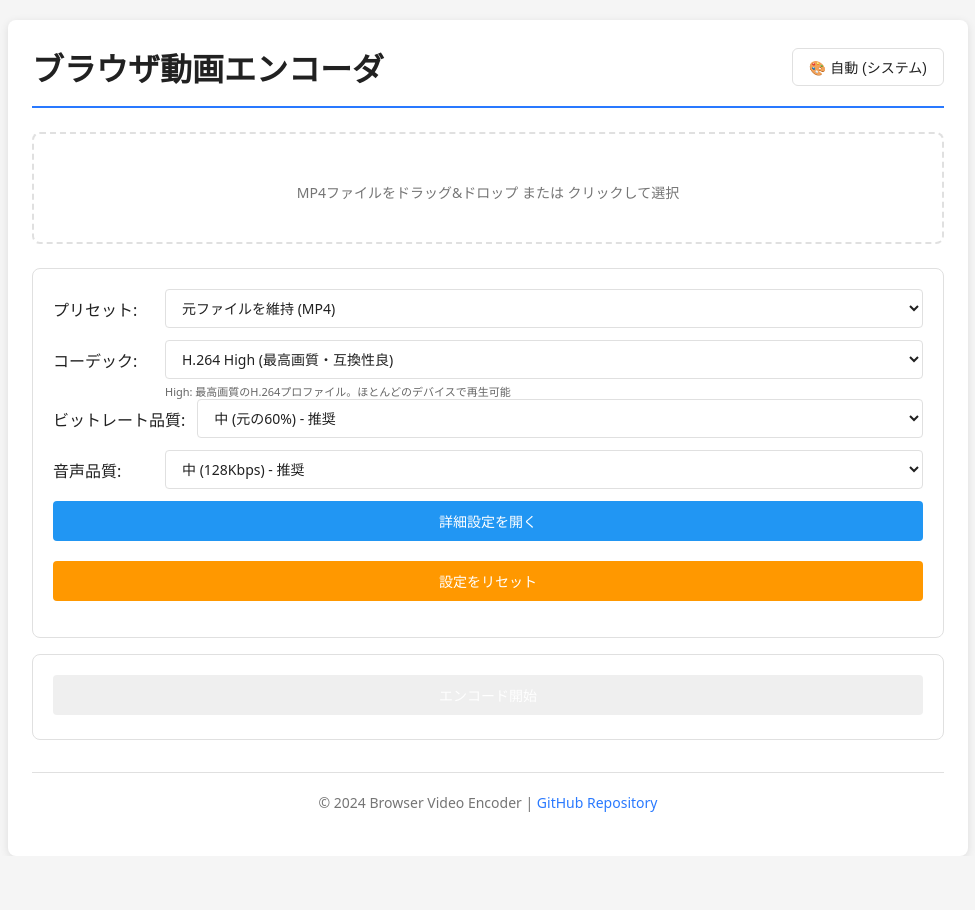
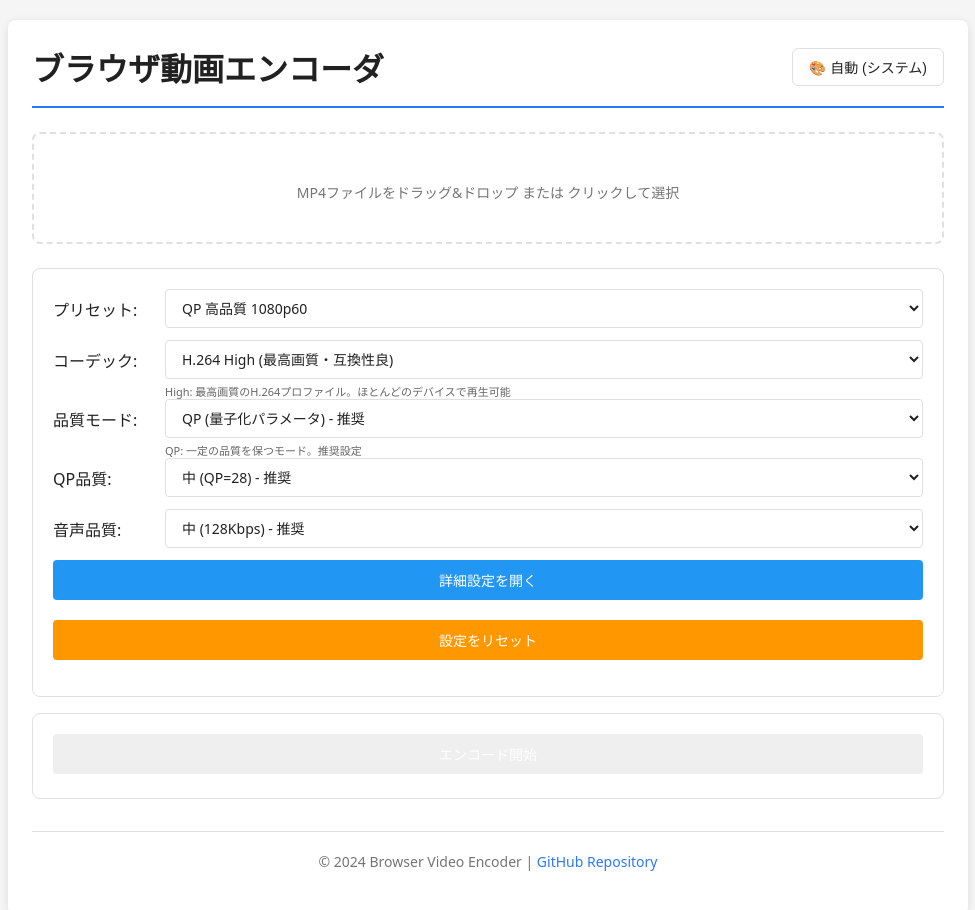
Before and after one commit to Shimamura-Kouki/2nd_IT-Project_BrowserVideoEncoding, a Svelte app in the folder video-encoder-app/frontend/: page / in a window 1280 px wide. Shown: the top 910 px of the page, without its empty margins (152-1127 px from the left). Before the commit the page ends 856 px from the top, so only its background shows below. Built offline with nearby package versions, Linux system fonts and the light colour scheme.

Commit message:
Add QP (quantizer) quality mode with new presets
Co-authored-by: Shimamura-Kouki <167506912+Shimamura-Kouki@users.noreply.github.com>

```diff
--- a/video-encoder-app/frontend/src/App.svelte
+++ b/video-encoder-app/frontend/src/App.svelte
@@ -60,10 +60,15 @@
   let framerate = 30;
 
   // Bitrate settings - quality-based
-  let qualityLevel = '中'; // 最高, 高, 中, 低, 最低, カスタム
+  let bitrateMode = 'quantizer'; // 'constant', 'variable', 'quantizer' (QP mode is default)
+  let qualityLevel = '中'; // 最高, 高, 中, 低, 最低, カスタム (for bitrate mode)
   let audioQualityLevel = '中'; // 最高, 高, 中, 低, 最低
-  let customVideoBitrate = 5000; // in Kbps, used when qualityLevel is 'カスタム'
+  let customVideoBitrate = 5000; // in Kbps, used when qualityLevel is 'カスタム' in bitrate mode
   let customAudioBitrate = 128; // in Kbps, used when qualityLevel is 'カスタム'
+
+  // QP (Quantization Parameter) settings for quantizer mode
+  let qpValue = 28; // Default QP value (lower = higher quality, typical range: 0-51 for H.264/H.265)
+  let qpPreset = '中'; // 最高, 高, 中, 低, 最低, カスタム
 
   // Auto-change container based on video codec selection only (to avoid cycles)
   $: {
@@ -266,6 +271,26 @@
     }
   };
 
+  // Calculate QP value based on preset
+  function calculateQP(): number {
+    if (qpPreset === 'カスタム') {
+      return qpValue;
+    }
+
+    // QP presets for H.264/H.265/VP9/AV1
+    // Lower QP = Higher Quality (typical range: 0-51 for H.264/H.265, 0-63 for VP9/AV1)
+    // For H.264/H.265: recommended range 18-28 for good quality
+    // For VP9/AV1: similar but can go higher
+    switch (qpPreset) {
+      case '最高': return 18; // Excellent quality
+      case '高': return 23;   // High quality
+      case '中': return 28;   // Medium quality (balanced)
+      case '低': return 33;   // Low quality
+      case '最低': return 38; // Minimum quality
+      default: return 28;
+    }
+  }
+
   // Calculate bitrate based on quality level and codec
   function calculateBitrate(isVideo: boolean): number {
     const baseRate = isVideo ? originalVideoBitrate : originalAudioBitrate;
@@ -445,12 +470,37 @@
       videoCodec = preset.codec ?? 'avc1.640028';
       audioCodec = preset.audioCodec ?? 'mp4a.40.2';
 
-      // Set quality level based on preset bitrate
+      // Apply bitrate mode and quality settings
+      bitrateMode = preset.bitrateMode ?? 'quantizer';
+
+      if (bitrateMode === 'quantizer') {
+        // QP mode - set QP preset based on quantizer value
+        if (preset.quantizer !== undefined) {
+          if (preset.quantizer <= 18) {
+            qpPreset = '最高';
+          } else if (preset.quantizer <= 23) {
+            qpPreset = '高';
+          } else if (preset.quantizer <= 28) {
+            qpPreset = '中';
+          } else if (preset.quantizer <= 33) {
+            qpPreset = '低';
+          } else {
+            qpPreset = '最低';
+          }
+          qpValue = preset.quantizer;
+        } else {
+          qpPreset = '中';
+          qpValue = 28;
+        }
+      } else {
+        // Bitrate mode - set quality level
         if (preset.preserveOriginal) {
           qualityLevel = '高'; // Default quality for preserve presets
         } else {
           qualityLevel = '中'; // Default quality for standard presets
         }
+      }
+
       customVideoBitrate = (preset.bitrate ?? 5_000_000) / 1000;
       customAudioBitrate = (preset.audio_bitrate ?? 128_000) / 1000;
       framerate = preset.framerate ?? 30;
@@ -556,6 +606,9 @@
     heightOnly = 1080;
     framerateMode = 'manual';
     framerate = 30;
+    bitrateMode = 'quantizer';
+    qpPreset = '中';
+    qpValue = 28;
     qualityLevel = '中';
     audioQualityLevel = '中';
     customVideoBitrate = 5000;
@@ -608,6 +661,7 @@
 
       const videoBitrate = calculateBitrate(true);
       const audioBitrate = calculateBitrate(false);
+      const videoQP = calculateQP();
 
       const config = {
         video: {
@@ -616,6 +670,8 @@
           width: width,
           height: height,
           bitrate: videoBitrate,
+          bitrateMode: bitrateMode,
+          quantizer: videoQP,
           framerate: framerate,
           framerateMode: framerateMode
         },
@@ -1199,6 +1255,59 @@
       </p>
 
       <div class="row">
+        <label>品質モード:</label>
+        <select bind:value={bitrateMode}>
+          <option value="quantizer">QP (量子化パラメータ) - 推奨</option>
+          <option value="variable">VBR (可変ビットレート)</option>
+          <option value="constant">CBR (固定ビットレート)</option>
+        </select>
+      </div>
+
+      <p style="color: #666; font-size: 11px; margin-left: 112px; margin-top: -8px;">
+        {#if bitrateMode === 'quantizer'}
+          QP: 一定の品質を保つモード。推奨設定
+        {:else if bitrateMode === 'variable'}
+          VBR: ビットレートを可変にして効率的にエンコード
+        {:else if bitrateMode === 'constant'}
+          CBR: 固定ビットレートで一定のファイルサイズを保証
+        {/if}
+      </p>
+
+      {#if bitrateMode === 'quantizer'}
+        <div class="row">
+          <label>QP品質:</label>
+          <select bind:value={qpPreset}>
+            <option value="最高">最高 (QP=18)</option>
+            <option value="高">高 (QP=23)</option>
+            <option value="中">中 (QP=28) - 推奨</option>
+            <option value="低">低 (QP=33)</option>
+            <option value="最低">最低 (QP=38)</option>
+            <option value="カスタム">カスタム</option>
+          </select>
+        </div>
+
+        {#if qpPreset === 'カスタム'}
+          <div class="row">
+            <label>QP値 (0-51):</label>
+            <input type="number" bind:value={qpValue} min="0" max="51" step="1" />
+          </div>
+          <p style="color: #666; font-size: 11px; margin-left: 112px; margin-top: -8px;">
+            低い値 = 高品質・大容量, 高い値 = 低品質・小容量
+          </p>
+        {/if}
+
+        <div class="row">
+          <label>音声品質:</label>
+          <select bind:value={audioQualityLevel}>
+            <option value="最高">最高 (192Kbps)</option>
+            <option value="高">高 (160Kbps)</option>
+            <option value="中">中 (128Kbps) - 推奨</option>
+            <option value="低">低 (96Kbps)</option>
+            <option value="最低">最低 ({audioCodec === 'opus' ? '64' : '96'}Kbps)</option>
+          </select>
+        </div>
+      {:else}
+        <div class="row">
           <label>ビットレート品質:</label>
           <select bind:value={qualityLevel}>
             <option value="最高">最高 (元ファイルと同等)</option>
@@ -1247,6 +1356,7 @@
           <label>音声ビットレート (Kbps):</label>
           <input type="number" bind:value={customAudioBitrate} min="32" max="320" step="8" />
         </div>
+        {/if}
       {/if}
 
       <div class="row">
```
Also changed, not shown: video-encoder-app/frontend/src/lib/core/encoder.js, video-encoder-app/frontend/src/lib/presets.js. Lines whose indentation alone changed are shown as unchanged.
